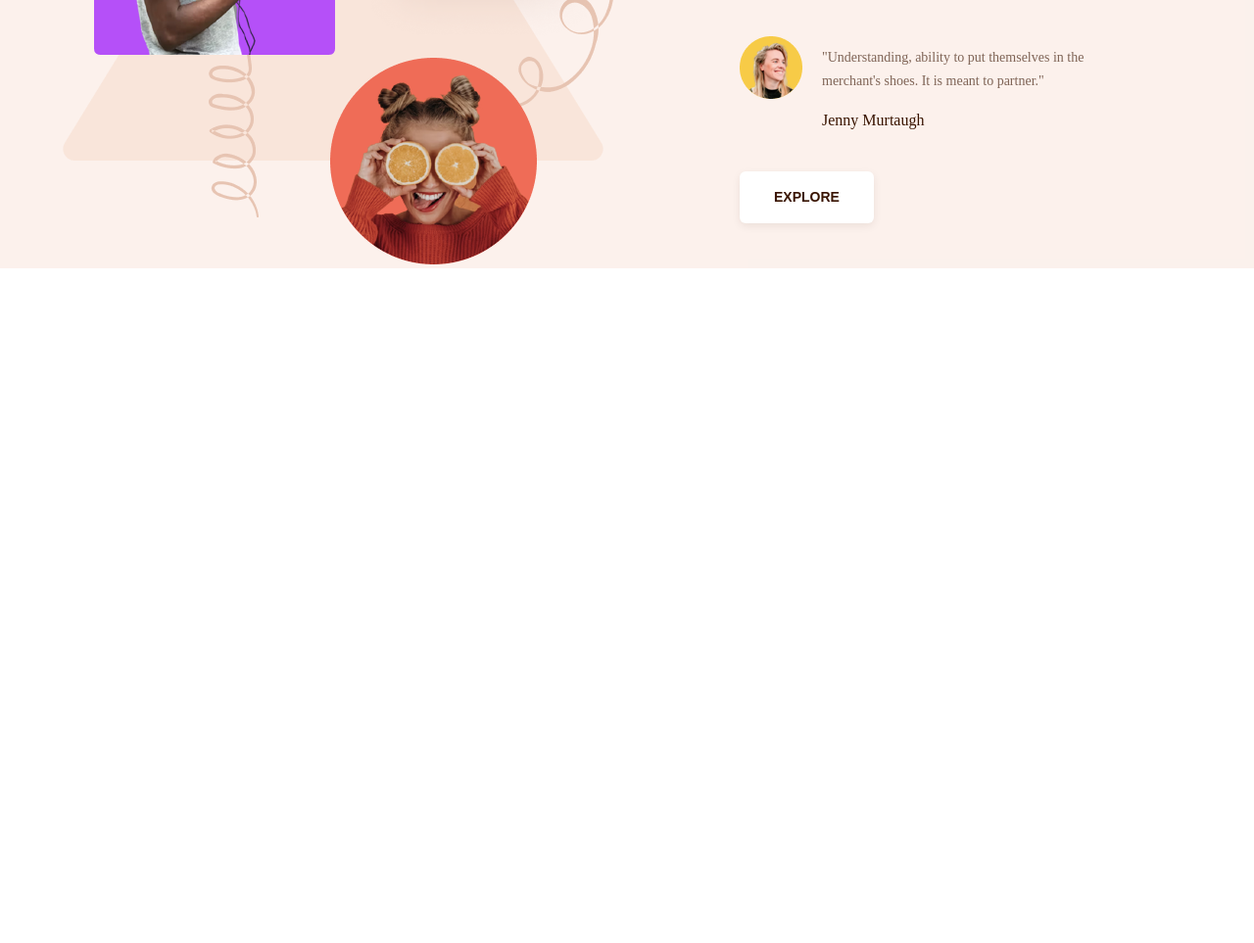
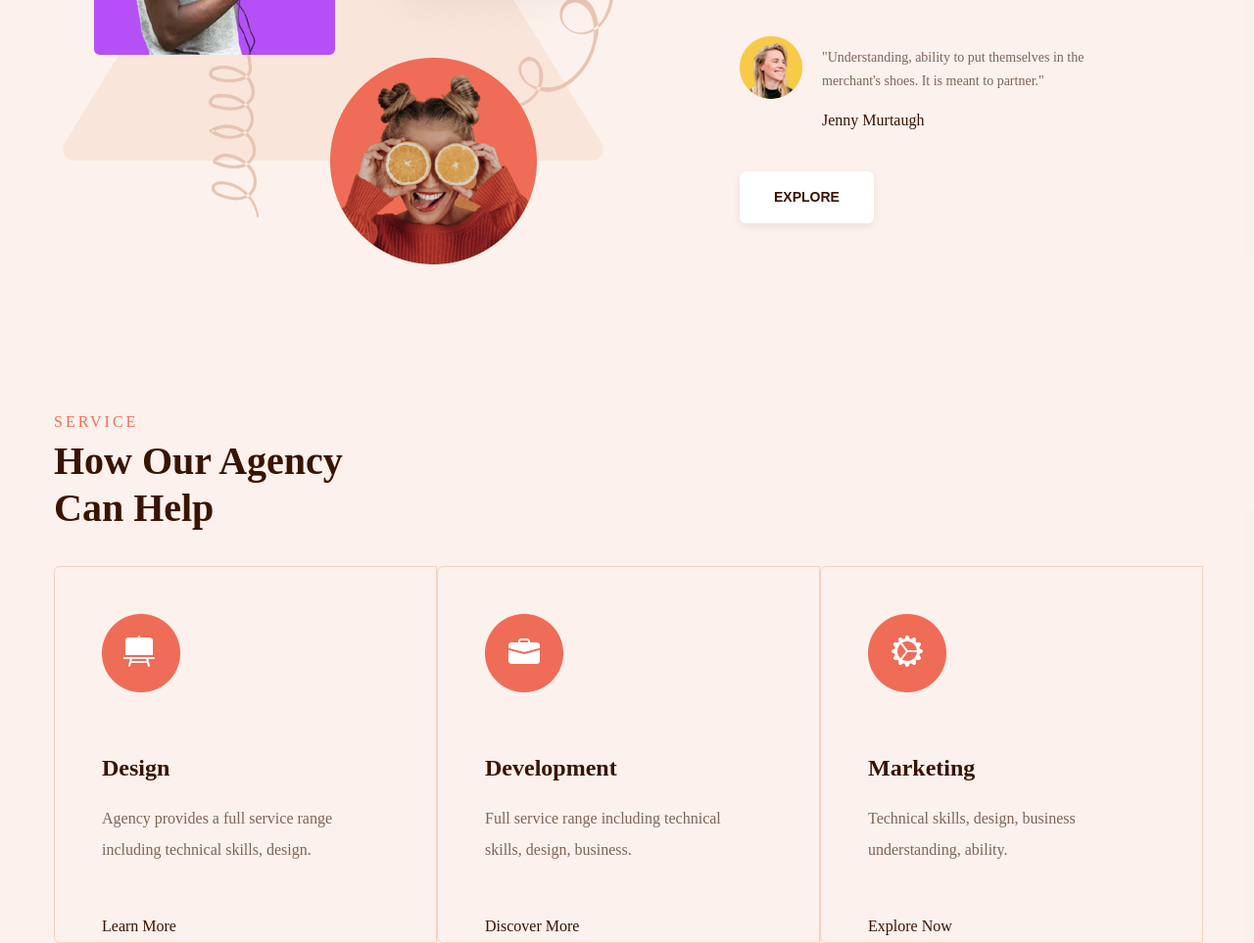
Before and after one commit to irdepla/agency, a plain HTML site: page index.html in a window 1280 px wide. Shown: the part 5070-6033 px from the top of the page at 98% size. Before the commit the page ends 5344 px from the top, so only its background shows below. Drawn offline with Linux system fonts and the light colour scheme.

Commit message:
more-services section is done

```diff
--- a/index.html
+++ b/index.html
@@ -296,6 +296,63 @@
             </div>
         </div>
       </section>
+      <section class="more__services__section">
+        <div class="container more__services__wrapper">
+            <div class="more__services__intro">
+                <span class="more__services__subtitle">
+                    Service
+                </span>
+                <h3 class="more__services__title">
+                    How Our Agency <br>
+                    Can Help
+                </h3>
+            </div>
+            <div class="more__services__cards">
+                <div class="more__services__card">
+                    <img src="./images/card image.png" alt="card background image" class="more__services__img">
+                    <img src="./images/design card.svg" alt="card item image" class="more__services__item">
+                    <h4 class="services__card__title">
+                        Design
+                    </h4>
+                    <span class="more__services__desc">
+                        Agency provides a full service range <br>
+                        including technical skills, design.
+                    </span>
+                    <span class="more__services__link">
+                        Learn More
+                    </span>
+                </div>
+                <div class="more__services__card">
+                    <img src="./images/card image.png" alt="card background image" class="more__services__img">
+                    <img src="./images/development card.svg" alt="card item image" class="more__services__item briefcase">
+                    <h4 class="services__card__title">
+                        Development
+                    </h4>
+                    <span class="more__services__desc">
+                        Full service range including technical <br>
+                        skills, design, business.
+                    </span>
+                    <span class="more__services__link">
+                        Discover More
+                    </span>
+                </div>
+                <div class="more__services__card">
+                    <img src="./images/card image.png" alt="card background image" class="more__services__img">
+                    <img src="./images/marketing card.svg" alt="card item image" class="more__services__item settings">
+                    <h4 class="services__card__title">
+                        Marketing
+                    </h4>
+                    <span class="more__services__desc">
+                        Technical skills, design, business <br>
+                        understanding, ability.
+                    </span>
+                    <span class="more__services__link">
+                        Explore Now
+                    </span>
+                </div>
+            </div>
+        </div>
+      </section>
     </main>
   </body>
 </html>
--- a/style.css
+++ b/style.css
@@ -511,7 +511,7 @@ a {
   line-height: 32px;
 }
 
-.features__list{
+.features__list {
   list-style: none;
 }
 
@@ -731,6 +731,97 @@ a {
   box-shadow: 0px 3px 9px 0px #39140014;
 }
 
+/* More services section styles */
+
+.more__services__section {
+  background-color: var(--main--bg);
+  padding-top: 141px;
+}
+
+.more__services__wrapper {
+  display: flex;
+  flex-direction: column;
+  gap: 35px;
+}
+
+.more__services__subtitle {
+  font-size: 16px;
+  font-weight: 400;
+  line-height: 32px;
+  letter-spacing: 3px;
+  text-transform: uppercase;
+  color: var(--main--subtitle);
+}
+
+.more__services__title {
+  font-size: 40px;
+  font-weight: 800;
+  line-height: 48px;
+  color: var(--important--text);
+}
+
+.more__services__cards {
+  display: grid;
+  grid-template-columns: repeat(3, 1fr);
+}
+
+.more__services__card {
+  width: 391px;
+  border-radius: 6px 0px 0px 6px;
+  border: 1px solid #f3d1bf;
+  display: flex;
+  flex-direction: column;
+  justify-content: center;
+  align-items: flex-start;
+  gap: 20px;
+  padding-left: 48px;
+  position: relative;
+}
+
+.more__services__item {
+  position: absolute;
+  top: 70px;
+  left: 70px;
+}
+
+.more__services__img {
+  margin-top: 48px;
+}
+
+.briefcase {
+  position: absolute;
+  top: 73px;
+  left: 72px;
+}
+
+.settings {
+  position: absolute;
+  left: 72px;
+}
+
+.services__card__title {
+  font-size: 24px;
+  font-weight: 700;
+  line-height: 32px;
+  color: var(--important--text);
+  margin-top: 41px;
+}
+
+.more__services__desc {
+  font-size: 16px;
+  font-weight: 400;
+  line-height: 32px;
+  color: var(--descryption--text);
+}
+
+.more__services__link {
+  font-size: 16px;
+  font-weight: 400;
+  line-height: 32px;
+  color: var(--important--text);
+  margin-top: 26px;
+}
+
 @media (max-width: 571px) {
   .navbar__list,
   .navbar__btn,
@@ -742,13 +833,10 @@ a {
     display: flex;
   }
 
-
   /* Media hero section */
   .hero__title {
     width: 330px;
   }
-
-
 
   .hero__title > br {
     display: none;
@@ -761,71 +849,58 @@ a {
     gap: 30px;
   }
 
-
-
-  .hero__img{
+  .hero__img {
     width: 100%;
   }
 
-
-  .hero__title{
+  .hero__title {
     font-size: 56px;
     font-weight: 800;
     line-height: 64px;
     letter-spacing: -1px;
   }
 
-
-
-
-  .hero__comment{
+  .hero__comment {
     margin-top: 48px;
     margin-bottom: 32px;
   }
 
-
-  .hero__buttons{
+  .hero__buttons {
     display: flex;
     gap: 46px;
   }
 
   /* Sponsors section styles */
 
-
-  .sponsors__section{
+  .sponsors__section {
     padding-top: 47px;
   }
 
-
-  .sponsors__wrapper{
+  .sponsors__wrapper {
     display: grid;
-    grid-template-columns: repeat(2,1fr);
+    grid-template-columns: repeat(2, 1fr);
     gap: 24px;
     margin-top: 47px;
   }
 
-
-  .sponsors__last__img{
+  .sponsors__last__img {
     display: block;
     margin-left: 60%;
   }
 
-
   /* Experience section styles */
 
-  .experience__section{
+  .experience__section {
     margin-top: -16px;
   }
 
-
-  .experience__wrapper{
+  .experience__wrapper {
     display: flex;
     flex-direction: column;
     overflow: hidden;
   }
 
-
-  .experience__img{
+  .experience__img {
     width: fit-content;
     display: block;
     margin: auto;
```
Also changed, not shown: images/design card.svg (added), images/development card.svg (added), images/marketing card.svg (added), style/-media.scss (added).
